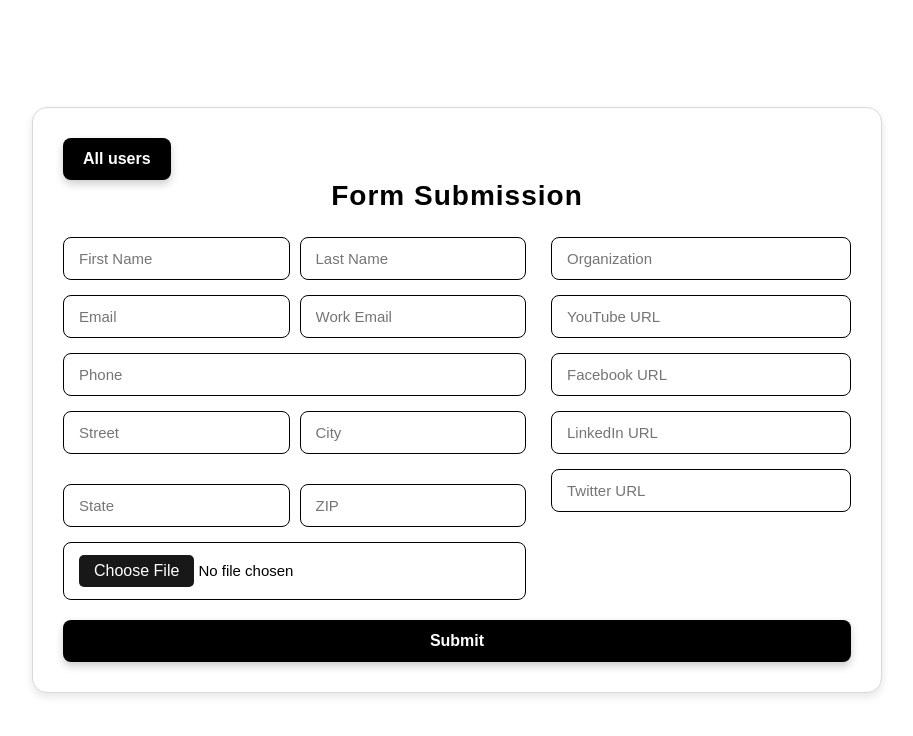
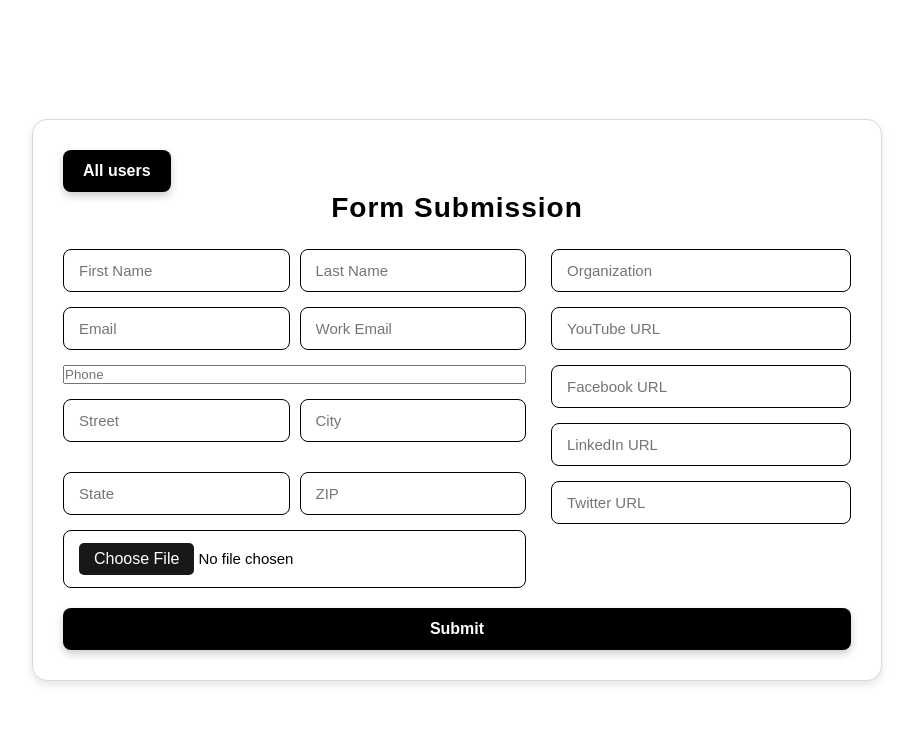
Before and after one commit to web-source-dev/final-f, a React (Create React App) app: page /qrform in a window 1280 px wide. Shown: the top 736 px of the page, without its empty margins (183-1096 px from the left). Built offline with nearby package versions, Linux system fonts and the light colour scheme.

Commit message:
Update QRForm.jsx

```diff
--- a/src/Components/QRForm.jsx
+++ b/src/Components/QRForm.jsx
@@ -198,7 +198,7 @@ const QRForm = () => {
             />
             </div>
             <input
-              type="text"
+              type="number"
               name="phone"
               placeholder="Phone"
               value={formData.phone}
```
